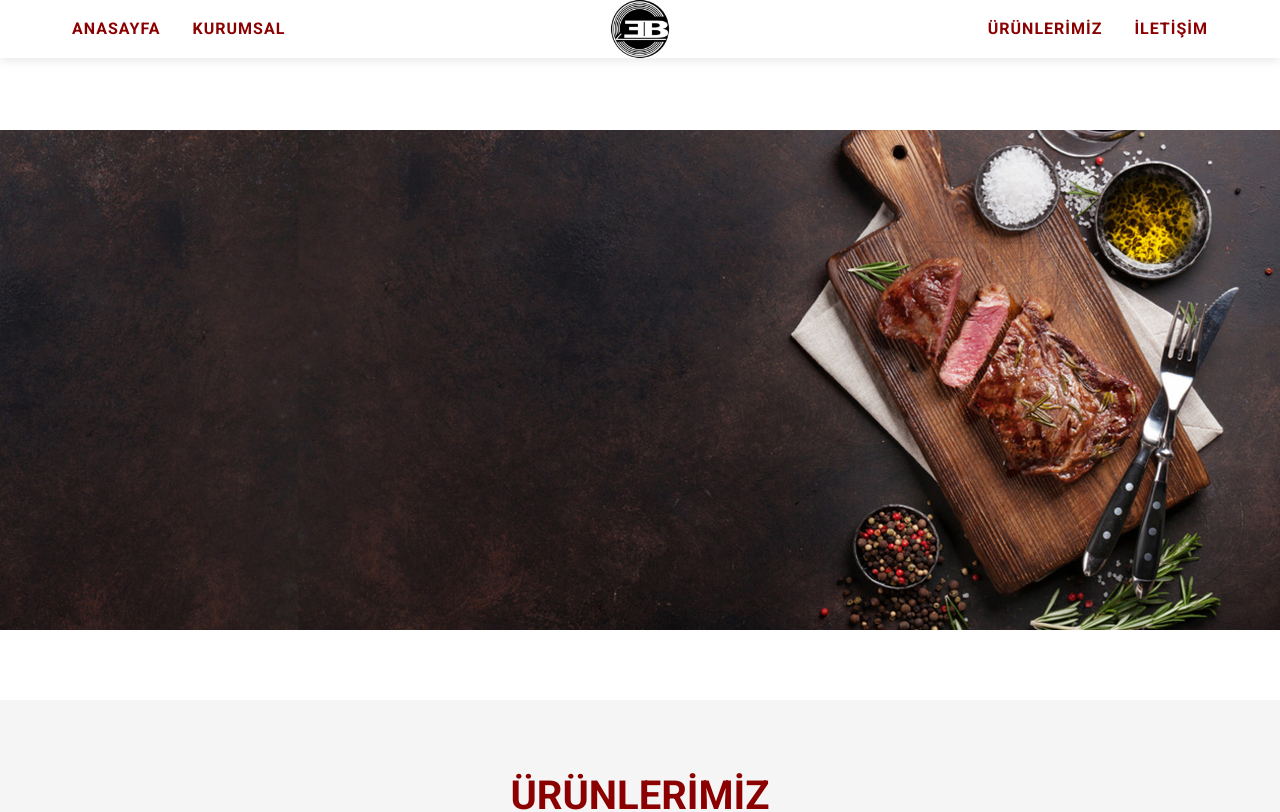
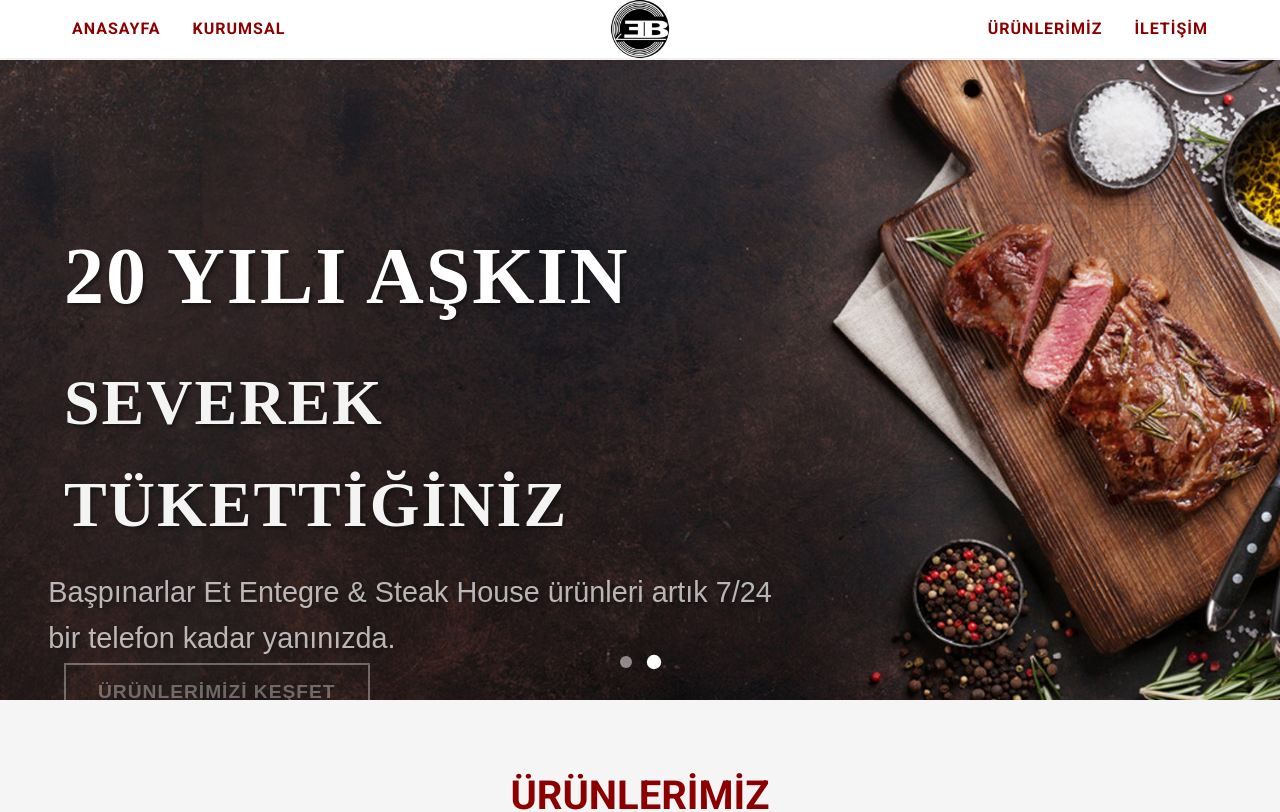
Before and after one commit to nurbeeyza/buther, a React (Create React App) app: page / in a window 1280 px wide. Shown: the top 812 px of the page. Built offline with nearby package versions, Linux system fonts and the light colour scheme.

Commit message:
İkinci commit

```diff
--- a/src/index.css
+++ b/src/index.css
@@ -8,6 +8,7 @@ body {
   font-family: 'Roboto', sans-serif;
   line-height: 1.6;
   color: #333;
+
 }
 
 :root {
@@ -295,68 +296,59 @@ body {
 .hero-slide.second-slide {
   text-align: left;
   display: flex;
-  flex-direction: row;
+  flex-direction: column;
   justify-content: flex-start;
   align-items: flex-start;
   width: 100%;
-  height: 100%;
-  background: transparent;
+  min-height: 100vh;
   position: relative;
+  padding-top: 15vh;
 }
 
 .hero-slide.second-slide .text-content {
-  flex: 1;
-  max-width: 50%;
-  color: var(--white);
-  height: 100%;
-  display: flex;
-  flex-direction: column;
-  justify-content: flex-start;
-  align-items: flex-start;
-  padding: 2rem;
-  animation: slideInLeft 1s ease-out;
   position: relative;
   z-index: 2;
+  color: var(--white);
+  text-align: left;
+  max-width: 800px;
+  margin-left: 2rem;
+  padding: 2rem;
 }
 
 .hero-slide.second-slide .image-content {
   position: absolute;
   top: 0;
-  right: 0;
+  left: 0;
   width: 100%;
   height: 100%;
   background-size: cover;
   background-position: center;
-  z-index: 1;
-}
-
-.hero-slide.second-slide .image-content::before {
-  content: '';
-  position: absolute;
-  top: 0;
-  left: 0;
-  width: 100%;
-  height: 100%;
-  background: rgba(0, 0, 0, 0.3);
-  z-index: 1;
+  z-index: 0;
 }
 
 .hero-slide.second-slide h1,
 .hero-slide.second-slide h2,
-.hero-slide.second-slide p {
-  color: var(--white);
+.hero-slide.second-slide p,
+.hero-slide.second-slide .btn {
+  color: var(--white) !important;
   text-shadow: 2px 2px 4px rgba(0, 0, 0, 0.5);
 }
 
 .hero-slide.second-slide .btn {
   border: 2px solid var(--white);
-  color: var(--white);
+  color: var(--white) !important;
   margin-top: 1rem;
+  padding: 1rem 2rem;
+  font-size: 1.2rem;
+  text-transform: uppercase;
+  letter-spacing: 1px;
+  transition: all 0.3s ease;
+  background: transparent;
 }
 
 .hero-slide.second-slide .btn:hover {
   background: var(--white);
-  color: var(--primary-color);
+  color: var(--primary-color) !important;
 }
 
 .hero-slide.active {
@@ -666,10 +658,18 @@ body {
   margin-bottom: 2rem;
 }
 
+.footer-section {
+  padding: 1rem;
+}
+
 .footer-section h3 {
   margin-bottom: 1.5rem;
   position: relative;
   padding-bottom: 0.5rem;
+  font-size: 1.2rem;
+  text-transform: uppercase;
+  letter-spacing: 1px;
+  color: var(--secondary-color);
 }
 
 .footer-section h3::after {
@@ -684,6 +684,7 @@ body {
 
 .footer-section ul {
   list-style: none;
+  padding: 0;
 }
 
 .footer-section ul li {
@@ -693,28 +694,64 @@ body {
 .footer-section a {
   color: var(--white);
   text-decoration: none;
-  transition: color 0.3s ease;
+  transition: all 0.3s ease;
+  font-size: 0.9rem;
+  display: inline-block;
+  position: relative;
 }
 
 .footer-section a:hover {
   color: var(--secondary-color);
+  transform: translateX(5px);
+}
+
+.company-info p {
+  margin-bottom: 1rem;
+  font-size: 0.9rem;
+  line-height: 1.6;
+}
+
+.contact-info p {
+  display: flex;
+  align-items: center;
+  gap: 0.5rem;
+  margin-bottom: 0.5rem;
+  font-size: 0.9rem;
+}
+
+.contact-info i {
+  color: var(--secondary-color);
+  width: 20px;
+  text-align: center;
 }
 
 .social-links {
   display: flex;
-  gap: 1rem;
+  gap: 1.5rem;
   margin-top: 1rem;
 }
 
 .social-links a {
   color: var(--white);
   font-size: 1.5rem;
-  transition: transform 0.3s ease;
+  transition: all 0.3s ease;
+  display: inline-block;
 }
 
 .social-links a:hover {
   transform: translateY(-3px);
   color: var(--secondary-color);
+}
+
+.footer-bottom {
+  text-align: center;
+  padding-top: 2rem;
+  border-top: 1px solid rgba(255, 255, 255, 0.1);
+}
+
+.footer-bottom p {
+  font-size: 0.9rem;
+  color: rgba(255, 255, 255, 0.7);
 }
 
 /* Responsive Design */
@@ -815,6 +852,28 @@ body {
       transform: translateY(0);
       opacity: 1;
     }
+  }
+
+  .footer-content {
+    grid-template-columns: 1fr;
+    text-align: center;
+  }
+
+  .footer-section h3::after {
+    left: 50%;
+    transform: translateX(-50%);
+  }
+
+  .contact-info p {
+    justify-content: center;
+  }
+
+  .social-links {
+    justify-content: center;
+  }
+
+  .footer-section a:hover {
+    transform: none;
   }
 }
 
@@ -1127,6 +1186,7 @@ body {
   padding: 4rem 0;
   text-align: center;
   color: var(--white);
+  position: relative;
 }
 
 .cta-section h2 {
@@ -1142,39 +1202,170 @@ body {
 }
 
 .cta-section .btn {
-  margin-top: 2rem;
+  border: 2px solid var(--white);
+  color: var(--white) !important;
+  margin-top: 1rem;
   padding: 1rem 2rem;
   font-size: 1.2rem;
+  text-transform: uppercase;
+  letter-spacing: 1px;
+  transition: all 0.3s ease;
+  background: transparent;
+  display: inline-block;
+  text-decoration: none;
+  text-align: center;
+}
+
+.cta-section .btn:hover {
+  background: var(--white);
+  color: var(--primary-color) !important;
+}
+
+.hero-slide.first-slide .btn,
+.hero-slide.second-slide .btn {
+  border: 2px solid var(--white);
+  color: var(--white) !important;
+  margin-top: 1rem;
+  padding: 1rem 2rem;
+  font-size: 1.2rem;
+  text-transform: uppercase;
+  letter-spacing: 1px;
+  transition: all 0.3s ease;
+  background: transparent;
+}
+
+.hero-slide.first-slide .btn:hover,
+.hero-slide.second-slide .btn:hover {
+  background: var(--white);
+  color: var(--primary-color) !important;
 }
 
 .hero-slide.first-slide h1,
 .hero-slide.first-slide h2,
 .hero-slide.first-slide p,
-.hero-slide.first-slide .btn {
-  color: var(--white);
-}
-
-.hero-slide.first-slide .btn {
-  border: 2px solid var(--white);
-}
-
-.hero-slide.first-slide .btn:hover {
-  background: var(--white);
-  color: var(--primary-color);
-}
-
+.hero-slide.first-slide .btn,
 .hero-slide.second-slide h1,
 .hero-slide.second-slide h2,
 .hero-slide.second-slide p,
 .hero-slide.second-slide .btn {
-  color: var(--text-color);
+  color: var(--white) !important;
+  text-shadow: 2px 2px 4px rgba(0, 0, 0, 0.5);
+}
+
+.hero-background.second-slide {
+  background-size: cover;
+  background-position: center;
+  background-repeat: no-repeat;
+}
+
+@keyframes fadeInUp {
+  from {
+    opacity: 0;
+    transform: translateY(30px);
+  }
+  to {
+    opacity: 1;
+    transform: translateY(0);
+  }
+}
+
+@keyframes slideInLeft {
+  from {
+    opacity: 0;
+    transform: translateX(-50px);
+  }
+  to {
+    opacity: 1;
+    transform: translateX(0);
+  }
+}
+
+@keyframes scaleIn {
+  from {
+    opacity: 0;
+    transform: scale(0.8);
+  }
+  to {
+    opacity: 1;
+    transform: scale(1);
+  }
+}
+
+.hero-slide.second-slide h1 {
+  opacity: 0;
+  transform: translateY(30px);
+  transition: all 1s ease-out;
+  transition-delay: 0.3s;
+}
+
+.hero-slide.second-slide.active h1 {
+  opacity: 1;
+  transform: translateY(0);
+}
+
+.hero-slide.second-slide h2 {
+  opacity: 0;
+  transform: translateX(-50px);
+  transition: all 1s ease-out;
+  transition-delay: 0.6s;
+}
+
+.hero-slide.second-slide.active h2 {
+  opacity: 1;
+  transform: translateX(0);
+}
+
+.hero-slide.second-slide p {
+  opacity: 0;
+  transform: translateY(30px);
+  transition: all 1s ease-out;
+  transition-delay: 0.9s;
+}
+
+.hero-slide.second-slide.active p {
+  opacity: 1;
+  transform: translateY(0);
 }
 
 .hero-slide.second-slide .btn {
-  border: 2px solid var(--text-color);
+  opacity: 0;
+  transform: scale(0.8);
+  transition: all 1s ease-out;
+  transition-delay: 1.2s;
 }
 
-.hero-slide.second-slide .btn:hover {
-  background: var(--text-color);
-  color: var(--white);
+.hero-slide.second-slide.active .btn {
+  opacity: 1;
+  transform: scale(1);
 }
+
+.slider-dots {
+  position: absolute;
+  bottom: 2rem;
+  left: 50%;
+  transform: translateX(-50%);
+  display: flex;
+  gap: 1rem;
+  z-index: 3;
+}
+
+.dot {
+  width: 12px;
+  height: 12px;
+  border-radius: 50%;
+  background-color: rgba(255, 255, 255, 0.5);
+  border: none;
+  cursor: pointer;
+  transition: all 0.3s ease;
+  padding: 0;
+}
+
+.dot:hover {
+  background-color: rgba(255, 255, 255, 0.8);
+  transform: scale(1.2);
+}
+
+.dot.active {
+  background-color: var(--white);
+  transform: scale(1.2);
+}
--- a/src/pages/Home.js
+++ b/src/pages/Home.js
@@ -16,7 +16,7 @@ const Home = () => {
       title: "20 YILI AŞKIN",
       subtitle: "Severek Tükettiğiniz",
       description: "Başpınarlar Et Entegre & Steak House ürünleri artık 7/24 bir telefon kadar yanınızda.",
-      image: "/images/vadi_kasap_slayt_arkaplan_02_1600x625_0.png",
+      background: "/images/vadi_kasap_slayt_arkaplan_02_1600x625_0.png",
       className: "second-slide"
     }
   ];
@@ -113,7 +113,7 @@ const Home = () => {
       <section className="hero">
         {slides.map((slide, index) => (
           <div
-            key={index}
+            key={`slide-${index}-${currentSlide}`}
             className={`hero-background ${slide.className} ${
               currentSlide === index ? 'active' : ''
             }`}
@@ -139,7 +139,7 @@ const Home = () => {
 
         {slides.map((slide, index) => (
           <div
-            key={index}
+            key={`slide-${index}-${currentSlide}`}
             className={`hero-slide ${slide.className} ${
               currentSlide === index ? 'active' : ''
             }`}
@@ -152,6 +152,16 @@ const Home = () => {
             </div>
           </div>
         ))}
+
+        <div className="slider-dots">
+          {slides.map((_, index) => (
+            <button
+              key={index}
+              className={`dot ${currentSlide === index ? 'active' : ''}`}
+              onClick={() => setCurrentSlide(index)}
+            />
+          ))}
+        </div>
       </section>
 
       {/* Categories Section */}
```
Also changed, not shown: src/components/Footer.js (+46 -18 lines), 1 other file (tests, documents, lock files or other folders).
